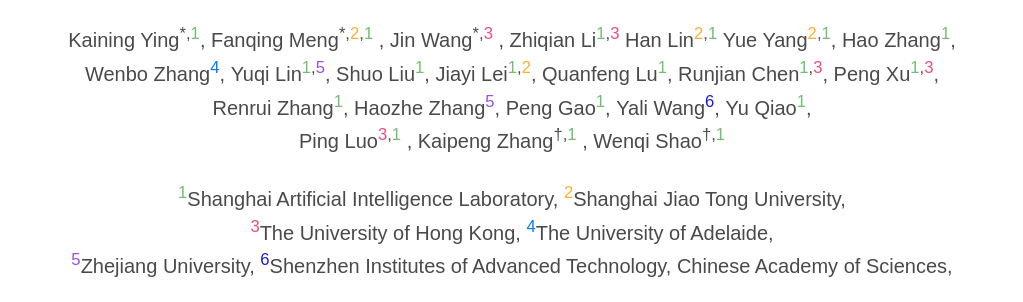
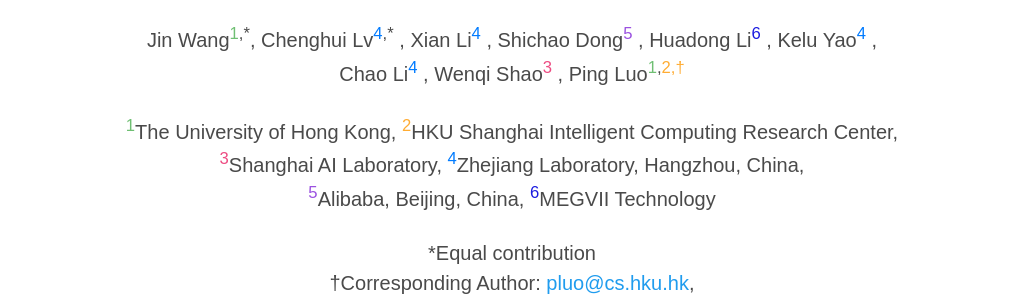
Before and after one commit to Forensics-Bench/Forensics-Bench.github.io, a plain HTML site: page index.html in a window 1280 px wide. Shown: the part 244-546 px from the top of the page, without its empty margins (128-1151 px from the left). Drawn offline with nearby package versions, Linux system fonts and the light colour scheme; a script that the page names is missing; some icons are missing; a web font is replaced by a local one.

Commit message:
Update files

```diff
--- a/index.html
+++ b/index.html
@@ -82,19 +82,43 @@
           <div class="is-size-5 publication-authors">
             <!-- <span class="author-block">Xiang Yue*<sup style="color:#6fbf73;">†,1</sup>,</span> -->
             <span class="author-block">
-              Kaining Ying<sup>*,</sup><sup style="color:#6fbf73;">1</sup></a>,
+              Jin Wang<sup style="color:#6fbf73;">1</sup><sup>,*</sup>,
             </span>
             <span class="author-block">
-              Fanqing Meng<sup>*,</sup><sup style="color:#ffac33;">2</sup><sup>,</sup><sup style="color:#6fbf73;">1</sup></a>
+              Chenghui Lv<sup style="color:#007bff;">4</sup><sup>,*</sup>
               ,
             </span>
             <!-- <span class="author-block">Yuansheng Ni*<sup style="color:#ffac33;">2</sup>,</span> -->
             <span class="author-block">
-              Jin Wang<sup>*,</sup><sup style="color:#ed4b82;">3</sup></a>
+              Xian Li<sup style="color:#007bff;">4</sup>
               ,
             </span>
+            <span class="author-block">
+              Shichao Dong<sup style="color:#9b51e0;">5</sup>
+              ,
+            </span>
+            <span class="author-block">
+              Huadong Li<sup style="color:#1b1be0;">6</sup>
+              ,
+            </span>
+            <span class="author-block">
+              Kelu Yao<sup style="color:#007bff;">4</sup>
+              ,
+            </span><br>
+            <span class="author-block">
+              Chao Li<sup style="color:#007bff;">4</sup>
+              ,
+            </span>
+            <span class="author-block">
+              Wenqi Shao<sup style="color:#ed4b82;">3</sup>
+              ,
+            </span>
+            <span class="author-block">
+              Ping Luo<sup style="color:#6fbf73;">1</sup><sup>,</sup><sup style="color:#ffac33;">2,†</sup>
+            </span>
+
             <!-- <span class="author-block">Kai Zhang*<sup style="color:#ed4b82;">3</sup>,</span> -->
-            <span class="author-block">Zhiqian Li<sup style="color:#6fbf73;">1</sup><sup>,</sup><sup style="color:#ed4b82;">3</sup></span>
+            <!-- <span class="author-block">Zhiqian Li<sup style="color:#6fbf73;">1</sup><sup>,</sup><sup style="color:#ed4b82;">3</sup></span>
             <span class="author-block">Han Lin<sup style="color:#ffac33;">2</sup><sup>,</sup><sup style="color:#6fbf73;">1</sup></span>
             <span class="author-block">Yue Yang<sup style="color:#ffac33;">2</sup><sup>,</sup><sup style="color:#6fbf73;">1</sup>,</span>
             <span class="author-block">Hao Zhang<sup style="color:#6fbf73;">1</sup>,</span>
@@ -109,11 +133,11 @@
             <span class="author-block">Haozhe Zhang<sup style="color:#9b51e0;">5</sup>,</span>
             <span class="author-block">Peng Gao<sup style="color:#6fbf73;">1</sup>,</span>
             <span class="author-block">Yali Wang<sup style="color:#1b1be0;">6</sup>,</span>
-            <span class="author-block">Yu Qiao<sup style="color:#6fbf73;">1</sup>,</span><br>
+            <span class="author-block">Yu Qiao<sup style="color:#6fbf73;">1</sup>,</span><br> -->
             <!-- <span class="author-block">Huan Sun*<sup style="color:#ed4b82;">3</sup>,</span>
             <span class="author-block">Yu Su*<sup style="color:#ed4b82;">†,3</sup>,</span>
             <span class="author-block">Wenhu Chen*<sup style="color:#ffac33;">†,2</sup></span> -->
-            <span class="author-block">
+            <!-- <span class="author-block">
               Ping Luo<sup style="color:#ed4b82;">3</sup><sup>,</sup><sup style="color:#6fbf73;">1</sup></a>
               ,
           </span>
@@ -124,27 +148,27 @@
           <span class="author-block">
               Wenqi Shao<sup>†,</sup><sup style="color:#6fbf73;">1</sup></a>
 
-          </span>
+          </span> -->
 
           </div>
 
           <br>
 
           <div class="is-size-5 publication-authors">
-            <span class="author-block"><sup style="color:#6fbf73;">1</sup>Shanghai Artificial Intelligence Laboratory,</span>
-            <span class="author-block"><sup style="color:#ffac33;">2</sup>Shanghai Jiao Tong University,</span></br>
-            <span class="author-block"><sup style="color:#ed4b82;">3</sup>The University of Hong Kong,</span>
-            <span class="author-block"><sup style="color:#007bff;">4</sup>The University of Adelaide,</span></br>
-            <span class="author-block"><sup style="color:#9b51e0;">5</sup>Zhejiang University,</span>
-            <span class="author-block"><sup style="color:#1b1be0;">6</sup>Shenzhen Institutes of Advanced Technology, Chinese Academy of Sciences,</span>
+            <span class="author-block"><sup style="color:#6fbf73;">1</sup>The University of Hong Kong,</span>
+            <span class="author-block"><sup style="color:#ffac33;">2</sup>HKU Shanghai Intelligent Computing Research Center,</span></br>
+            <span class="author-block"><sup style="color:#ed4b82;">3</sup>Shanghai AI Laboratory,</span>
+            <span class="author-block"><sup style="color:#007bff;">4</sup>Zhejiang Laboratory, Hangzhou, China,</span></br>
+            <span class="author-block"><sup style="color:#9b51e0;">5</sup>Alibaba, Beijing, China,</span>
+            <span class="author-block"><sup style="color:#1b1be0;">6</sup>MEGVII Technology</span>
           </div>
 
           <br>
           <div class="is-size-5 publication-authors">
             <span class="author-block">*Equal contribution</span><br>
             <span class="author-block">†Corresponding Author:</span>
-            <span class="author-block"><a href="mailto:shaowenqi@pjlab.org.cn">shaowenqi@pjlab.org.cn</a>,</span>
-            <span class="author-block"><a href="mailto:zhangkaipeng@pjlab.org.cn">zhangkaipeng@pjlab.org.cn</a></span>
+            <span class="author-block"><a href="mailto:pluo@cs.hku.hk">pluo@cs.hku.hk</a>,</span>
+            <!-- <span class="author-block"><a href="mailto:zhangkaipeng@pjlab.org.cn">zhangkaipeng@pjlab.org.cn</a></span> -->
           </div>
 
 
```
